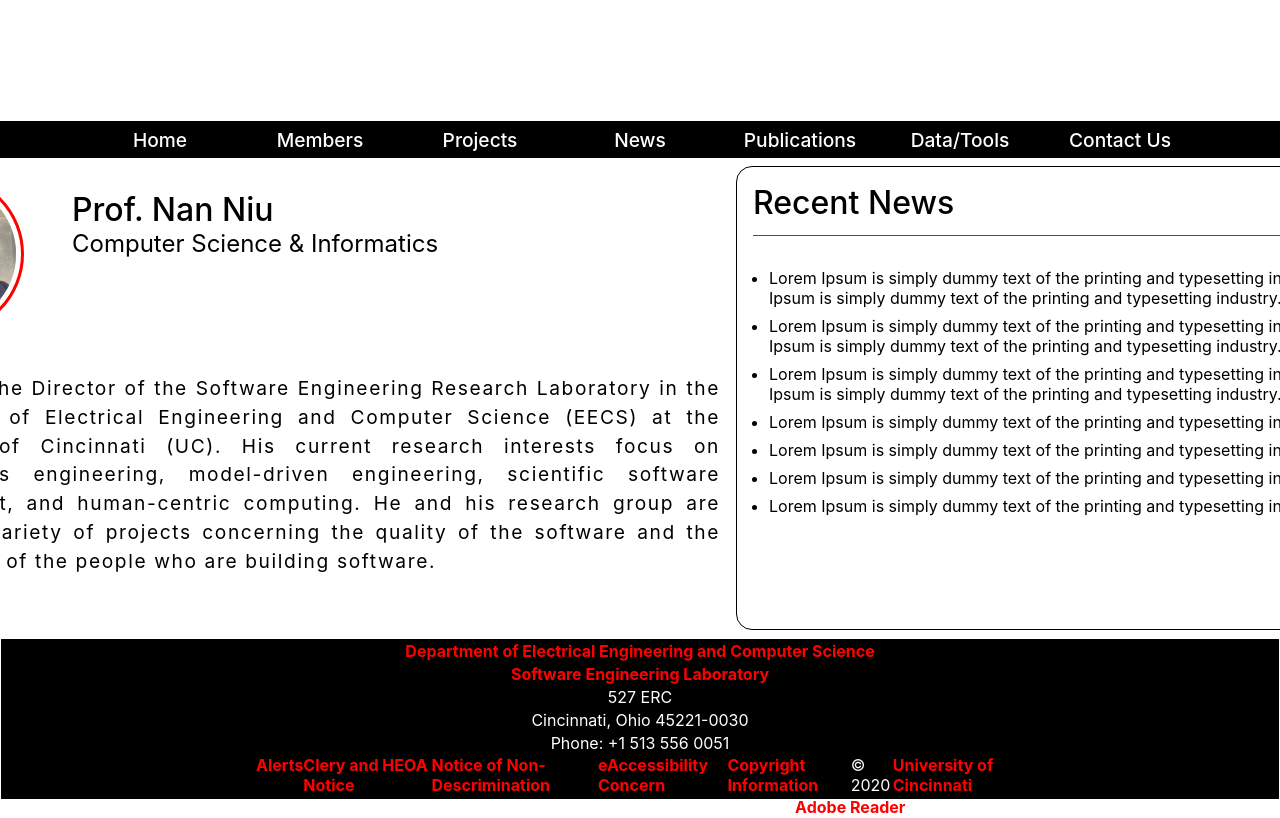
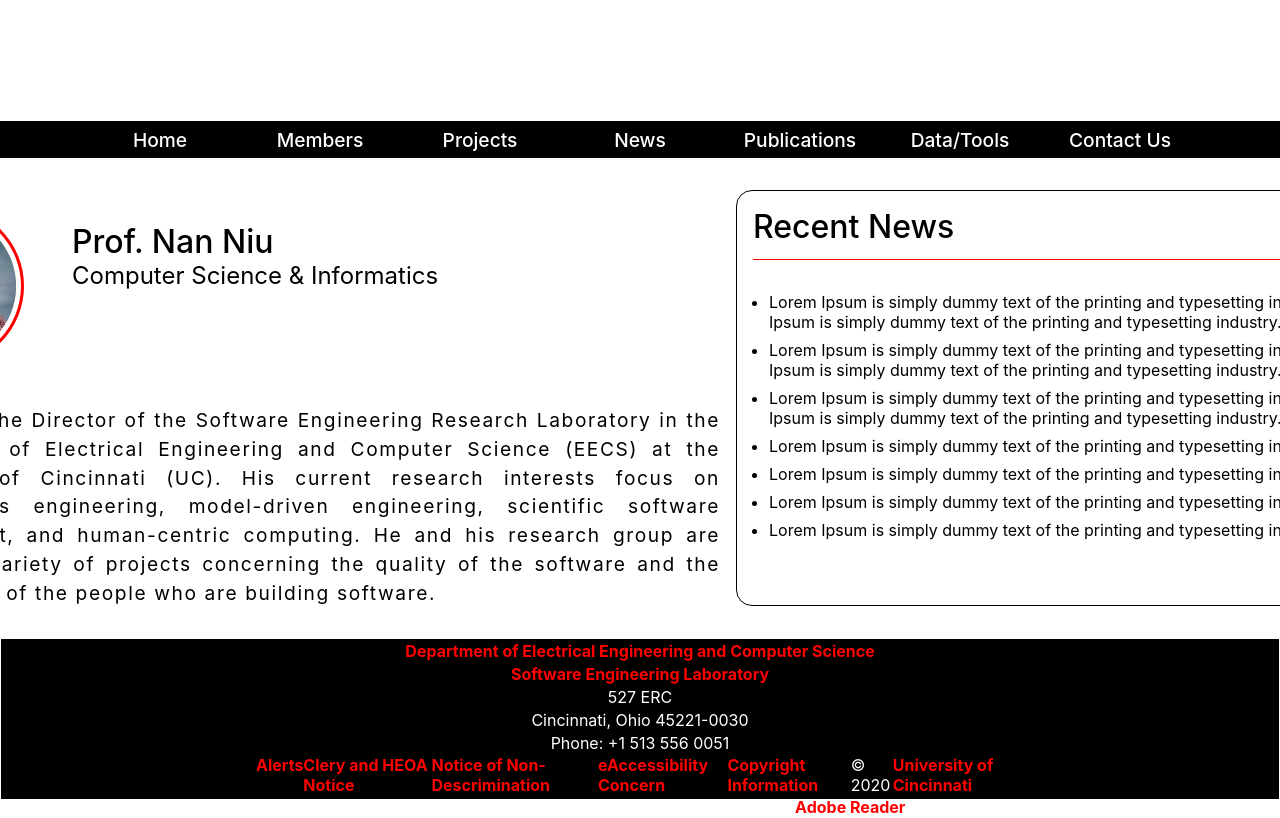
Before and after one commit to NanNiuCINSE/CINSE-Website, a React (Create React App) app: page / in a window 1280 px wide. Shown: the top 818 px of the page. Built offline with nearby package versions, Linux system fonts and the light colour scheme.

Commit message:
aligned all the css div properly profile section, news sections and footer section

```diff
--- a/src/components/News/News.css
+++ b/src/components/News/News.css
@@ -17,7 +17,7 @@
 
 .news-container {
 	width: 43rem;
-	height: 29rem;
+	height: 26rem;
 	border: 1px solid;
 	border-radius: 1rem;
 }
--- a/src/components/Profile/Profile.css
+++ b/src/components/Profile/Profile.css
@@ -1,6 +1,6 @@
 .profile-main-container {
 	width: 55rem;
-	height: 30rem;
+	height: 26rem;
 	/* border: 1px solid; */
 	display: flex;
 	flex-direction: column;
--- a/src/components/Profile/Profile.jsx
+++ b/src/components/Profile/Profile.jsx
@@ -1,6 +1,6 @@
 import React from 'react';
 import './Profile.css';
-import professor from '../../resources/Images/nan_main1.jpg';
+import professor from '../../resources/Images/nan.jpg';
 
 const Profile = () => {
 	return (
```
